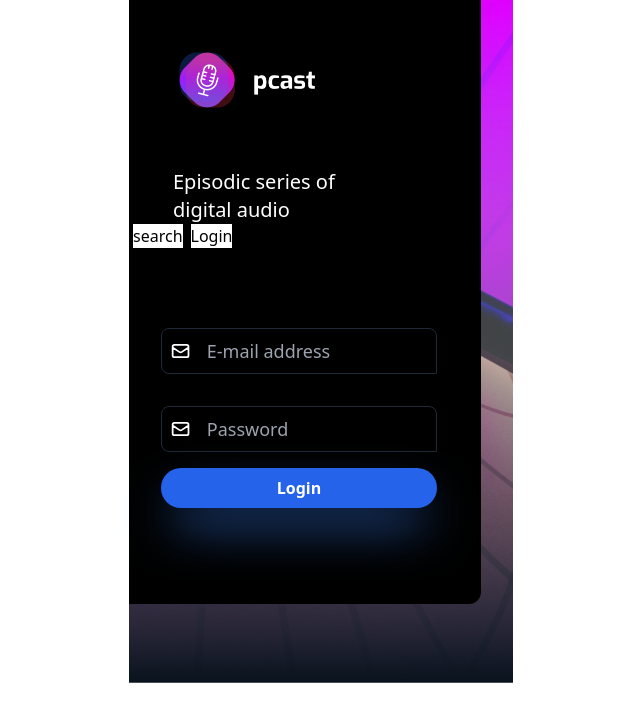
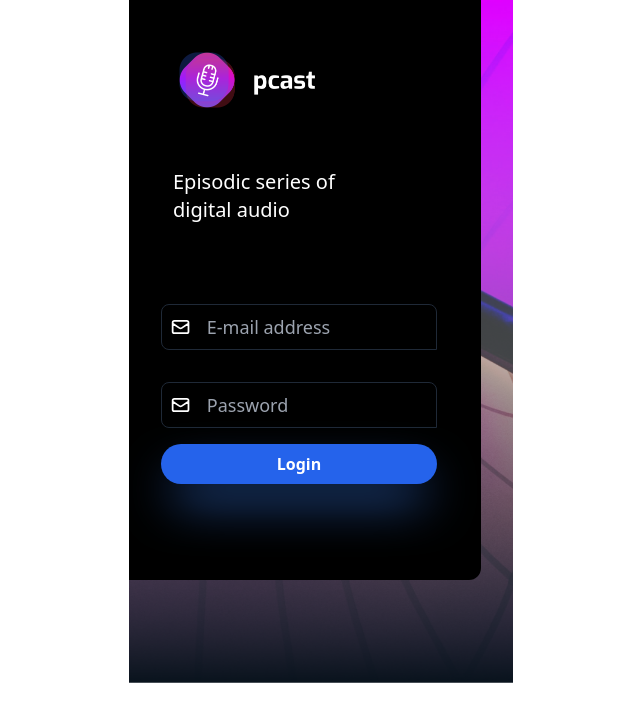
Before and after one commit to Kerotobil/podcast-app, a Next.js app: page /login in a window 1280 px wide. Shown: the top 722 px of the page, without its empty margins (319-959 px from the left). Built offline with nearby package versions, Linux system fonts and the light colour scheme.

Commit message:
Add submit function on login form

```diff
--- a/components/login/form.jsx
+++ b/components/login/form.jsx
@@ -1,48 +1,16 @@
-import axios from 'axios';
-import { useEffect } from 'react';
 import { Field, Form, Formik } from 'formik';
 import { login, search } from '../../helpers/axios-api-client';
 
 export const LoginForm = () => {
   const handleLogin = async (email, password) => {
-    /*  await login(email, password);
-    axios
-      .post('https://nox-podcast-api.vercel.app/login', { email: 'test@example.com', password: '123456' })
-      .then((data) => console.log(data))
-      .catch(console.log('nonono')); */
-
+    await login(email, password);
+  };
+  const handlesearch = async () => {
     await search({ text: 'v' });
   };
 
-  /* axios
-    .post('https://nox-podcast-api.vercel.app/login', { email: 'test@example.com', password: '123456' })
-    .then((data) => console.log(data.data))
-    .catch(console.log('nonono')); */
-
   return (
     <div>
-      <button
-        className="bg-white"
-        onClick={() => {
-          axios
-            .get('https://nox-podcast-api.vercel.app/search?text=v')
-            .then((data) => console.log(data))
-            .catch(console.log('nonono'));
-        }}
-      >
-        search
-      </button>
-      <button
-        className="bg-white mx-2"
-        onClick={() => {
-          axios
-            .post('https://nox-podcast-api.vercel.app/login', { email: 'test@example.com', password: '123456' })
-            .then((data) => console.log(data.data))
-            .catch(console.log('nonono'));
-        }}
-      >
-        Login
-      </button>
       <Formik
         initialValues={{
           email: '',
```
